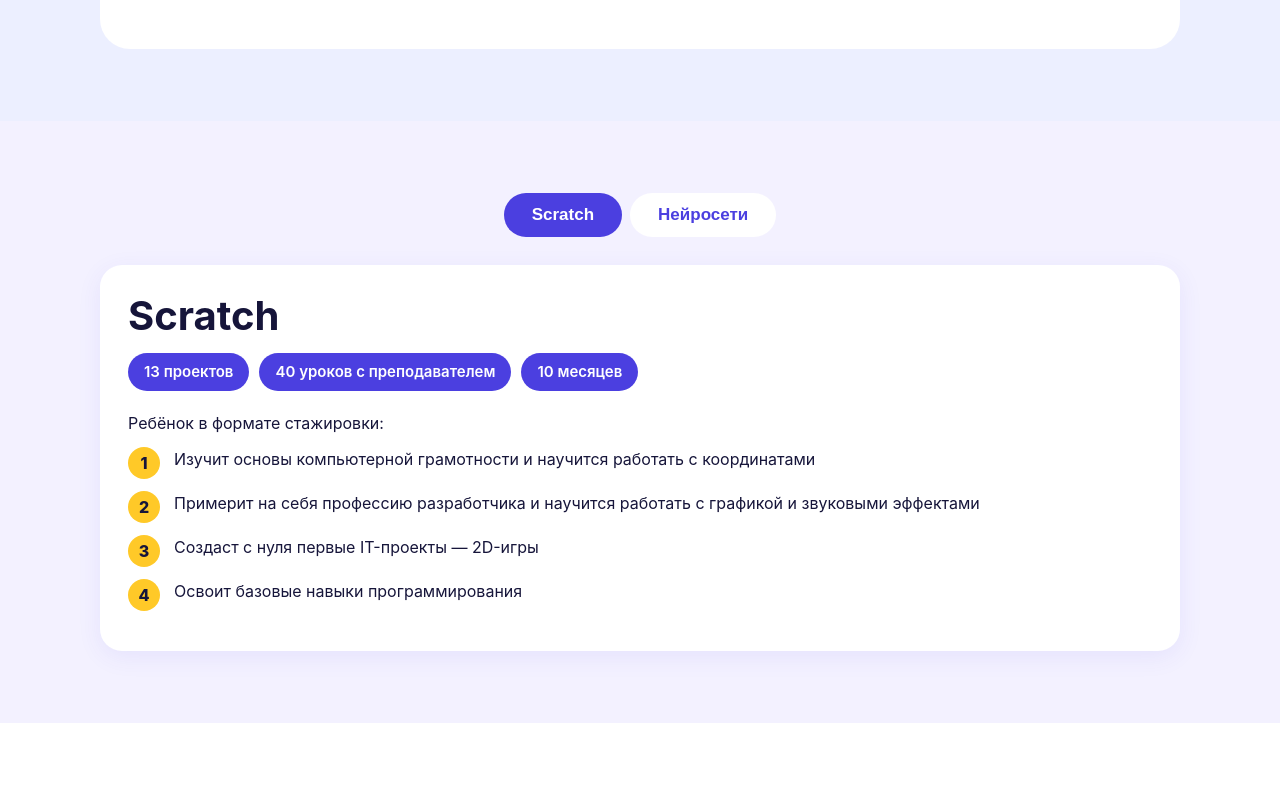
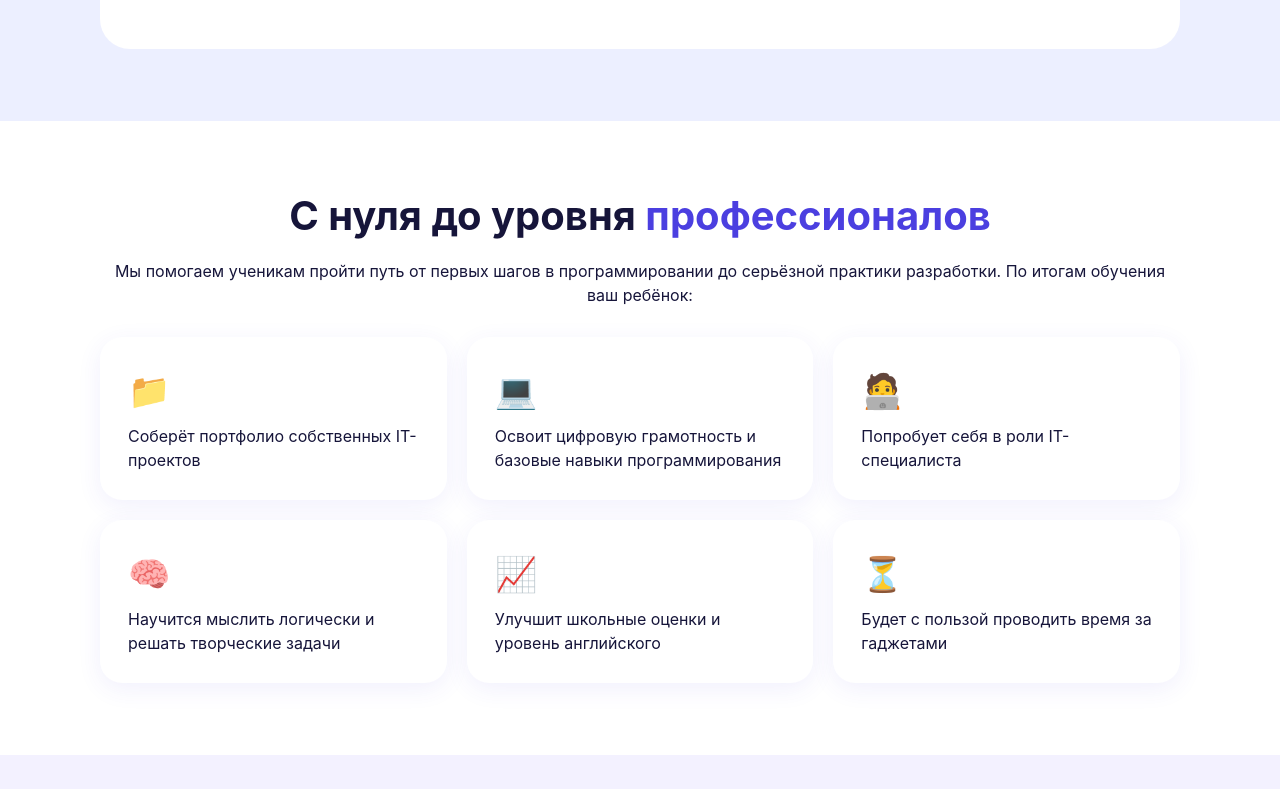
Before and after one commit to godoffear/eduson-kids-landing, a plain HTML site: page index.html in a window 1280 px wide. Shown: the part 1951-2740 px from the top of the page. Drawn offline with Linux system fonts and the light colour scheme.

Commit message:
Remove CTA banner and Scratch/Нейросети blocks

```diff
--- a/index.html
+++ b/index.html
@@ -105,22 +105,6 @@ footer b{color:#fff;display:block;margin-bottom:8px}footer a{color:#bbb;text-dec
  </div>
 </div></section>
 
-<section class="alt"><div class="w">
- <div class="tabs"><button class="on" data-t="s">Scratch</button><button data-t="n">Нейросети</button></div>
- <div class="card">
-  <div class="pane on" id="s"><h2 style="text-align:left;margin-bottom:0">Scratch</h2>
-   <div class="chips"><span class="chip">13 проектов</span><span class="chip">40 уроков с преподавателем</span><span class="chip">10 месяцев</span></div>
-   <p>Ребёнок в формате стажировки:</p>
-   <ol class="steps"><li>Изучит основы компьютерной грамотности и научится работать с координатами</li>
-   <li>Примерит на себя профессию разработчика и научится работать с графикой и звуковыми эффектами</li>
-   <li>Создаст с нуля первые IT-проекты — 2D-игры</li>
-   <li>Освоит базовые навыки программирования</li></ol></div>
-  <div class="pane" id="n"><h2 style="text-align:left;margin-bottom:0">Нейросети</h2>
-   <div class="chips"><span class="chip">48 уроков</span><span class="chip">20 проектов</span><span class="chip">12 месяцев</span></div>
-   <p>Знакомство с нейросетями, создание презентаций и документов, цифровая грамотность. В бонус — 40 часов: Microsoft Office, Google Workspace, Figma.</p></div>
- </div>
-</div></section>
-
 <section><div class="w">
  <h2>С нуля до уровня <em>профессионалов</em></h2>
  <p style="text-align:center;margin:-20px 0 30px">Мы помогаем ученикам пройти путь от первых шагов в программировании до серьёзной практики разработки. По итогам обучения ваш ребёнок:</p>
@@ -152,7 +136,6 @@ footer b{color:#fff;display:block;margin-bottom:8px}footer a{color:#bbb;text-dec
 </div></section>
 
 <section class="alt" id="tariffs"><div class="w">
- <div class="cta" style="margin-bottom:56px"><h2>Запишитесь сейчас и начните обучение в любое удобное время</h2><a class="btn" href="#tariffs">Записаться</a></div>
  <h2>Тарифы</h2>
  <div class="grid g2">
   <div class="card price"><h3>Индивидуальный</h3>
```
